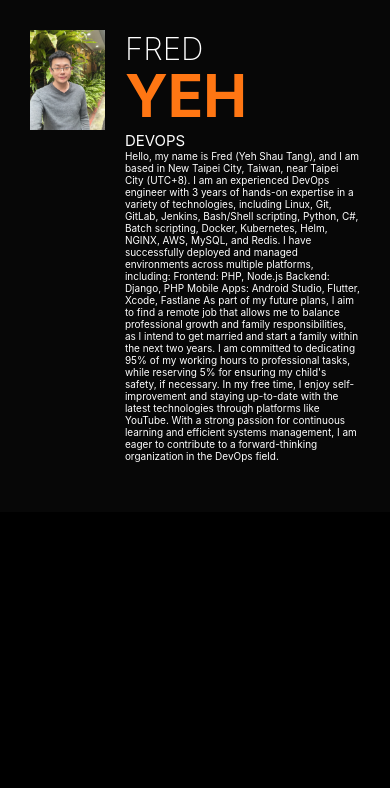
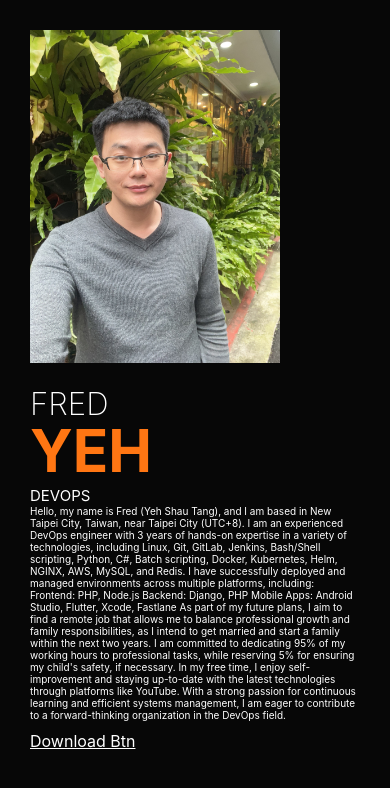
Before and after one commit to fredyah/fredresume, a website built with Vite: page index.html in a window 390 px wide. Built offline with nearby package versions, Linux system fonts and the light colour scheme; a web font is replaced by a local one.

Commit message:
modified css

```diff
--- a/index.html
+++ b/index.html
@@ -39,7 +39,7 @@
 
                             With a strong passion for continuous learning and efficient systems management, I am eager to contribute to a forward-thinking organization in the DevOps field.
                         </p>
-                        <!-- <a href="./cv.pdf" download="Resume.pdf">Download Btn</a> -->
+                        <a class="downloadBtn" href="./cv.pdf" download="Resume.pdf">Download Btn</a>
                     </div>
                 </div>
             </div>
--- a/style.css
+++ b/style.css
@@ -79,3 +79,17 @@ a {
     font-weight: 400;
     text-transform: uppercase;
 }
+.downloadBtn {
+    display: block;
+    text-decoration: underline;
+    font-size: 1.6rem;
+    margin-top: 1rem;
+}
+.downloadBtn:hover {
+    color: var(--primary-color);
+}
+@media only screen and (max-width: 768px) {
+    .profile_container {
+        flex-direction: column;
+    }
+}
```
